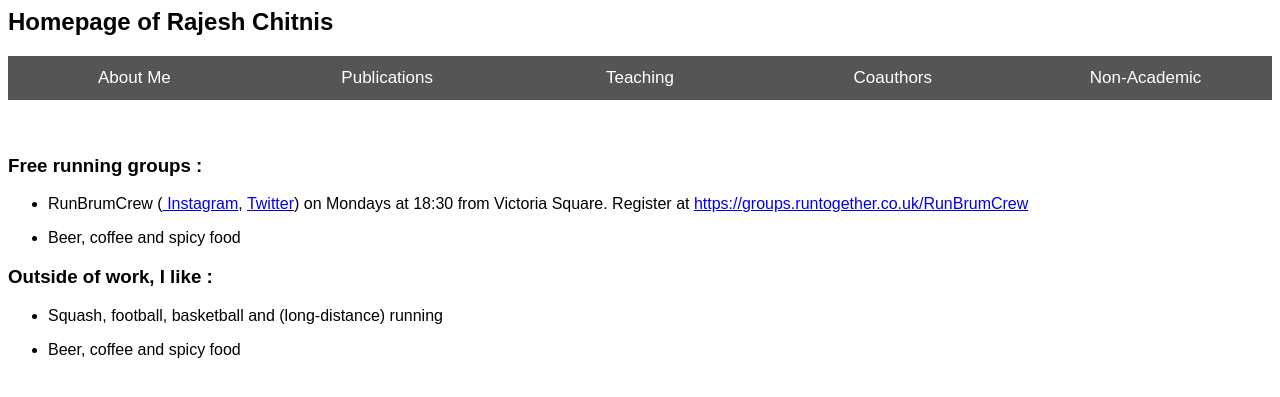
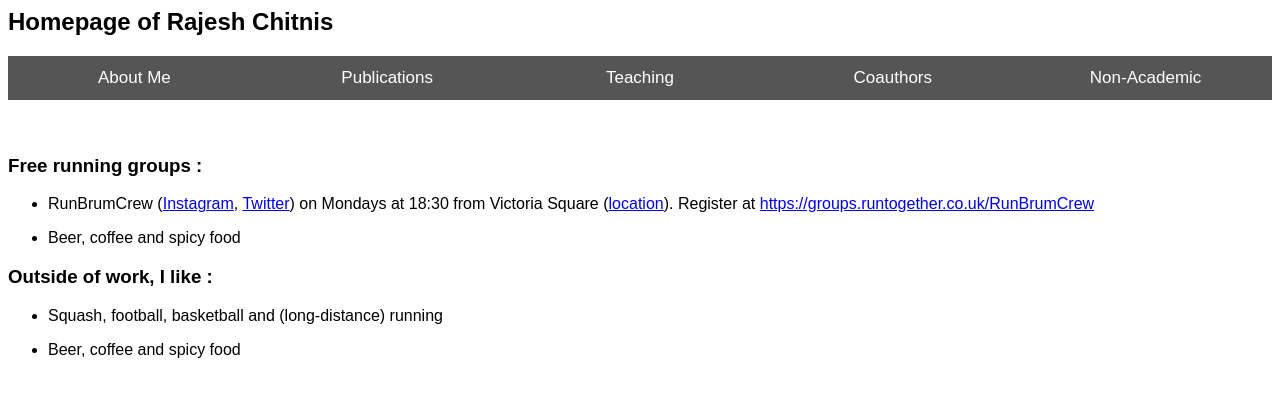
Before and after one commit to rajeshchitnis/rajeshchitnis.github.io, a Jekyll site: the page running.html, which Jekyll copies as it is, in a window 1280 px wide. Shown: the top 397 px of the page. Built offline with Jekyll 4.4.1, drawn with Linux system fonts in a browser that asks for light colours.

Commit message:
Update running.html

```diff
--- a/running.html
+++ b/running.html
@@ -68,7 +68,7 @@
 </p>
 <ul>
 
-<li><p> RunBrumCrew (<a href="https://www.instagram.com/runbrumcrew/"> Instagram</a>, <a href="https://groups.runtogether.co.uk/RunBrumCrew"> Twitter</a>) on Mondays at 18:30 from Victoria Square. Register at <a href="https://groups.runtogether.co.uk/RunBrumCrew"> https://groups.runtogether.co.uk/RunBrumCrew</a> </p></li>
+<li><p> RunBrumCrew (<a href="https://www.instagram.com/runbrumcrew/">Instagram</a>, <a href="https://twitter.com/RunBrumCrew"> Twitter</a>) on Mondays at 18:30 from Victoria Square (<a href="https://goo.gl/maps/MJqsRDA8Mufbihx76">location</a>). Register at <a href="https://groups.runtogether.co.uk/RunBrumCrew"> https://groups.runtogether.co.uk/RunBrumCrew</a> </p></li>
 <li><p> Beer, coffee and spicy food</p></li>
 
 
```
